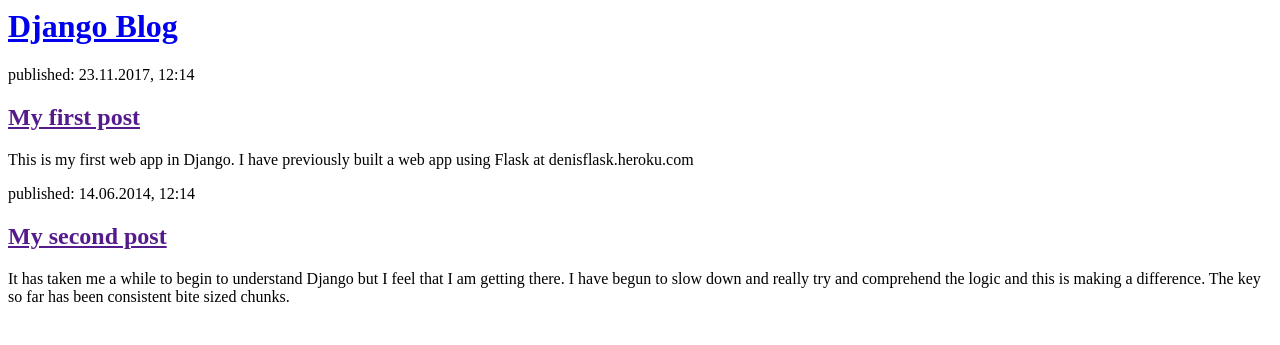
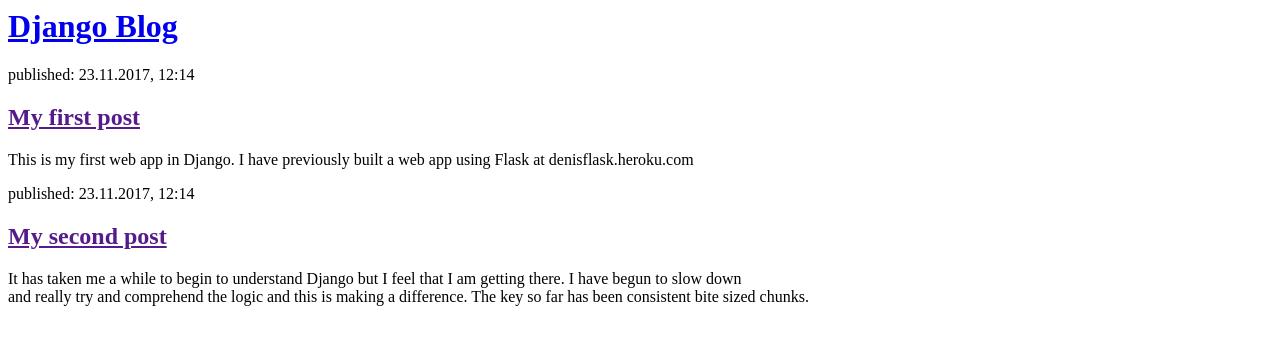
Before and after one commit to denisddesigner/django_app, a Django app: page / in a window 1280 px wide. Shown: the top 345 px of the page. Run offline with Django 3.2, Linux system fonts and the light colour scheme.

Commit message:
line break

```diff
--- a/blog/templates/blog/post_list.html
+++ b/blog/templates/blog/post_list.html
@@ -15,10 +15,10 @@
         </div>
 
         <div>
-            <p>published: 14.06.2014, 12:14</p>
+            <p>published: 23.11.2017, 12:14</p>
             <h2><a href="">My second post</a></h2>
             <p>It has taken me a while to begin to understand Django but I feel that I am getting
-            there. I have begun to slow down and really try and comprehend the logic and this is
+            there. I have begun to slow down <br> and really try and comprehend the logic and this is
             making a difference. The key so far has been consistent bite sized chunks.</p>
         </div>
     </body>
```
